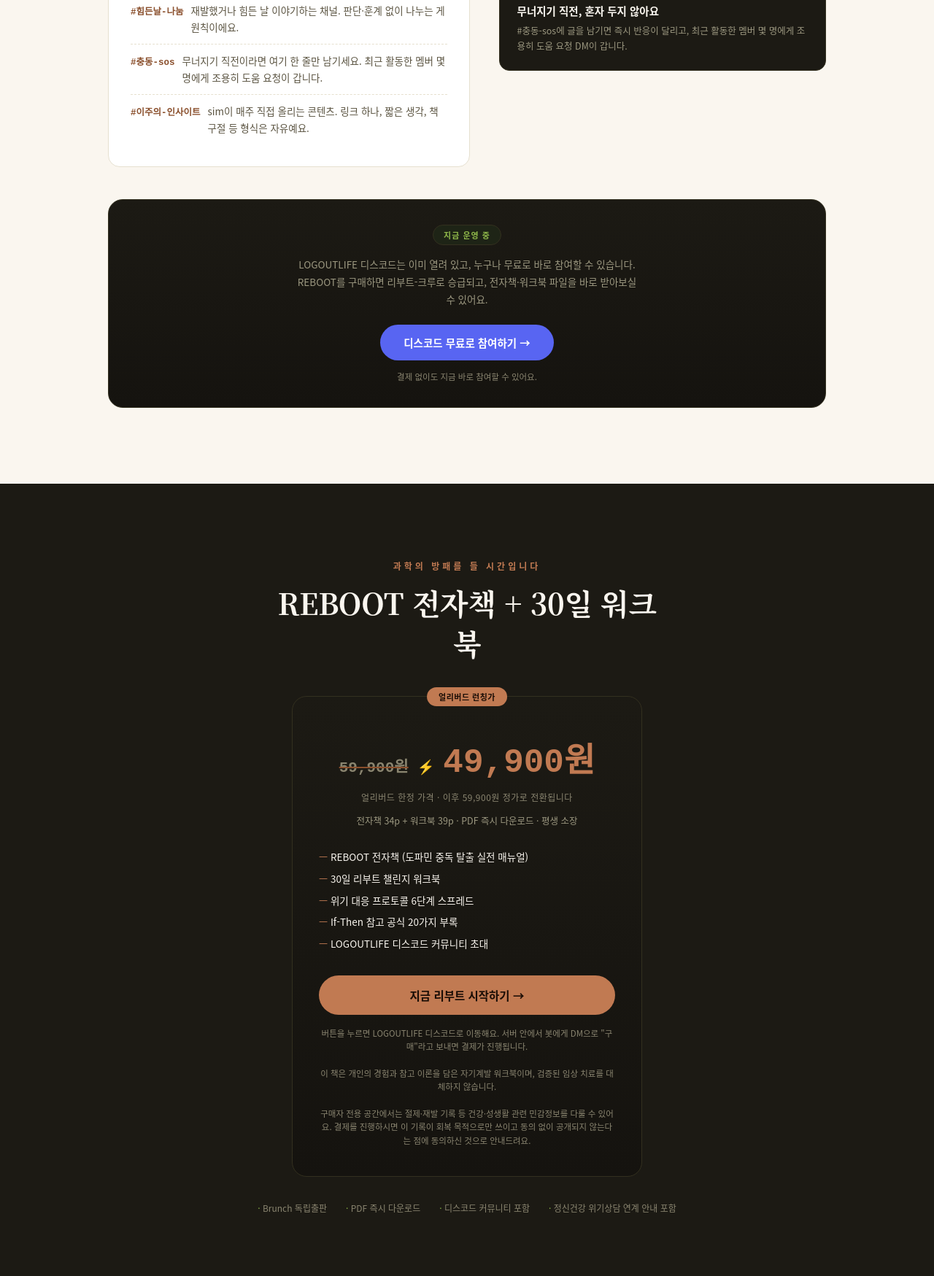
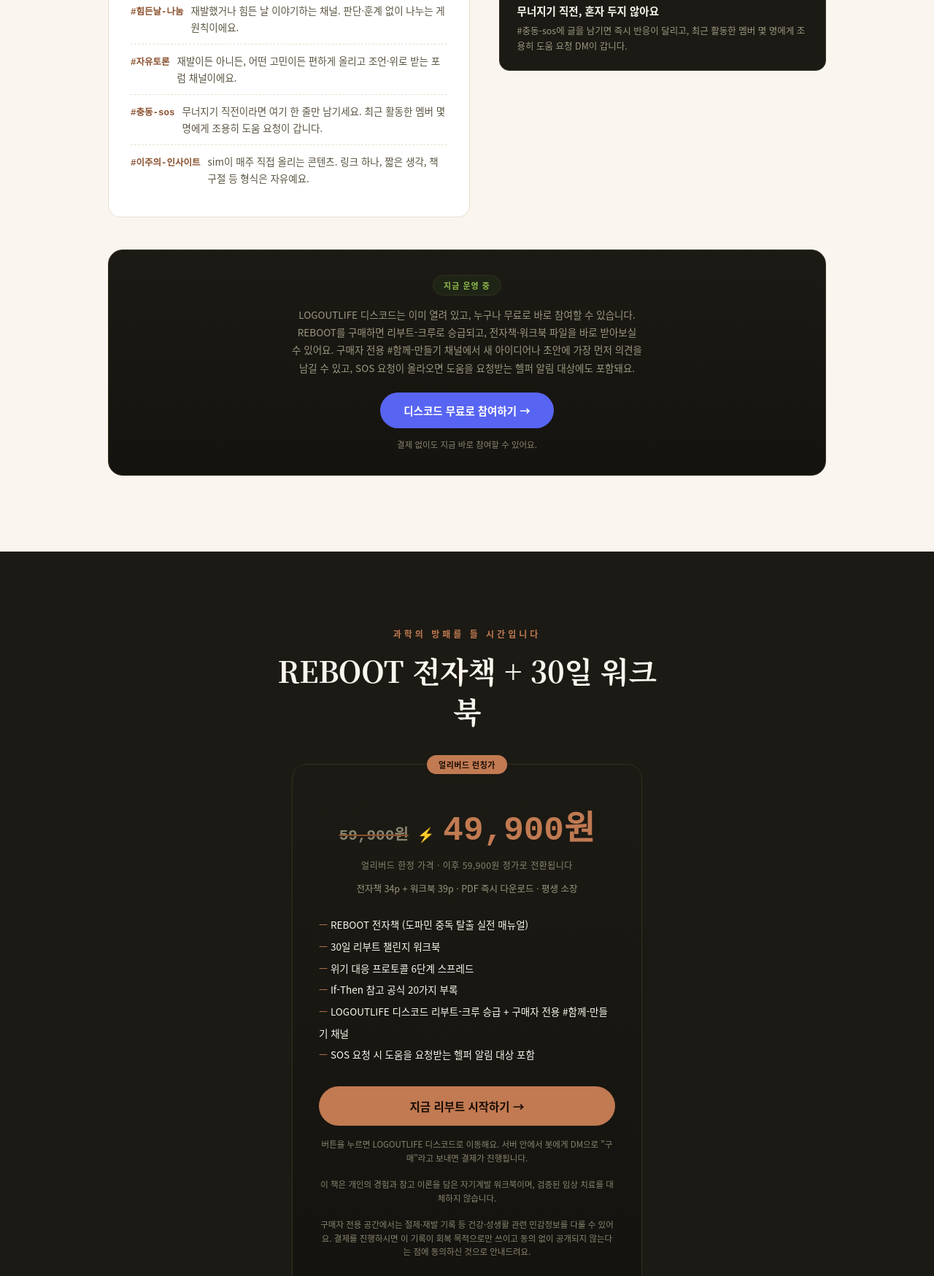
Before and after one commit to simsangu5648-rgb/logoutlifebot, a website: page public/landing.html in a window 1280 px wide. Shown: the part 6300-8049 px from the top of the page at 73% size. Drawn offline with Linux system fonts and the light colour scheme.

Commit message:
Update landing.html

```diff
--- a/public/landing.html
+++ b/public/landing.html
@@ -445,6 +445,7 @@
           <li><span class="ch">#자유수다</span><span class="desc">매일 아무 얘기나 편하게 나누는 채널. 비슷한 결의 사람들끼리 그냥 떠들 수 있는 공간입니다.</span></li>
           <li><span class="ch">#오늘의-기록</span><span class="desc">하루 어땠는지 가볍게 남기는 채널. 인증이 아니라 그냥 기록이에요, 형식은 자유입니다.</span></li>
           <li><span class="ch">#힘든날-나눔</span><span class="desc">재발했거나 힘든 날 이야기하는 채널. 판단·훈계 없이 나누는 게 원칙이에요.</span></li>
+          <li><span class="ch">#자유토론</span><span class="desc">재발이든 아니든, 어떤 고민이든 편하게 올리고 조언·위로 받는 포럼 채널이에요.</span></li>
           <li><span class="ch">#충동-sos</span><span class="desc">무너지기 직전이라면 여기 한 줄만 남기세요. 최근 활동한 멤버 몇 명에게 조용히 도움 요청이 갑니다.</span></li>
           <li><span class="ch">#이주의-인사이트</span><span class="desc">sim이 매주 직접 올리는 콘텐츠. 링크 하나, 짧은 생각, 책 구절 등 형식은 자유예요.</span></li>
         </ul>
@@ -465,7 +466,7 @@
 
     <div class="discord-cta-box reveal">
       <div class="dc-badge">지금 운영 중</div>
-      <p>LOGOUTLIFE 디스코드는 이미 열려 있고, 누구나 무료로 바로 참여할 수 있습니다. REBOOT를 구매하면 리부트-크루로 승급되고, 전자책·워크북 파일을 바로 받아보실 수 있어요.</p>
+      <p>LOGOUTLIFE 디스코드는 이미 열려 있고, 누구나 무료로 바로 참여할 수 있습니다. REBOOT를 구매하면 리부트-크루로 승급되고, 전자책·워크북 파일을 바로 받아보실 수 있어요. 구매자 전용 #함께-만들기 채널에서 새 아이디어나 초안에 가장 먼저 의견을 남길 수 있고, SOS 요청이 올라오면 도움을 요청받는 헬퍼 알림 대상에도 포함돼요.</p>
       <a href="https://discord.gg/9mDt3SmJUG" target="_blank" rel="noopener" class="discord-btn">디스코드 무료로 참여하기 →</a>
       <div class="discord-note">결제 없이도 지금 바로 참여할 수 있어요.</div>
     </div>
@@ -492,7 +493,8 @@
         <li>30일 리부트 챌린지 워크북</li>
         <li>위기 대응 프로토콜 6단계 스프레드</li>
         <li>If-Then 참고 공식 20가지 부록</li>
-        <li>LOGOUTLIFE 디스코드 커뮤니티 초대</li>
+        <li>LOGOUTLIFE 디스코드 리부트-크루 승급 + 구매자 전용 #함께-만들기 채널</li>
+        <li>SOS 요청 시 도움을 요청받는 헬퍼 알림 대상 포함</li>
       </ul>
       <a href="https://discord.gg/9mDt3SmJUG" target="_blank" rel="noopener" class="pc-cta">지금 리부트 시작하기 →</a>
       <div class="pc-note" id="pcNote">버튼을 누르면 LOGOUTLIFE 디스코드로 이동해요. 서버 안에서 봇에게 DM으로 "구매"라고 보내면 결제가 진행됩니다.<br><br>이 책은 개인의 경험과 참고 이론을 담은 자기계발 워크북이며, 검증된 임상 치료를 대체하지 않습니다.<br><br>구매자 전용 공간에서는 절제·재발 기록 등 건강·성생활 관련 민감정보를 다룰 수 있어요. 결제를 진행하시면 이 기록이 회복 목적으로만 쓰이고 동의 없이 공개되지 않는다는 점에 동의하신 것으로 안내드려요.</div>
@@ -526,7 +528,7 @@
     </div>
     <div class="faq-item">
       <div class="faq-q">디스코드는 언제, 어떻게 들어가나요?<span class="plus">+</span></div>
-      <div class="faq-a"><p>지금 바로 무료로 들어오실 수 있어요. 가입 즉시 #자유수다, #충동-sos, #오늘의-기록 같은 채널을 모두 이용할 수 있습니다. REBOOT를 구매하시면 리부트-크루로 승급되고, 전자책·워크북 파일을 바로 받아보실 수 있어요.</p></div>
+      <div class="faq-a"><p>지금 바로 무료로 들어오실 수 있어요. 가입 즉시 #자유수다, #충동-sos, #오늘의-기록 같은 채널을 모두 이용할 수 있습니다. REBOOT를 구매하시면 리부트-크루로 승급되고, 전자책·워크북 파일을 바로 받아보실 수 있어요. 구매자 전용 #함께-만들기 채널 이용과 SOS 헬퍼 알림 대상 포함도 함께 제공돼요.</p></div>
     </div>
     <div class="faq-item">
       <div class="faq-q">가격이 정말 진짜 할인가인가요?<span class="plus">+</span></div>
```
